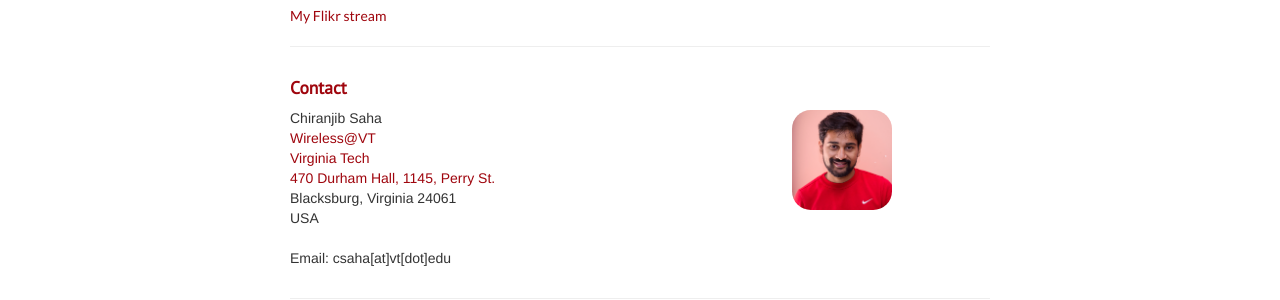
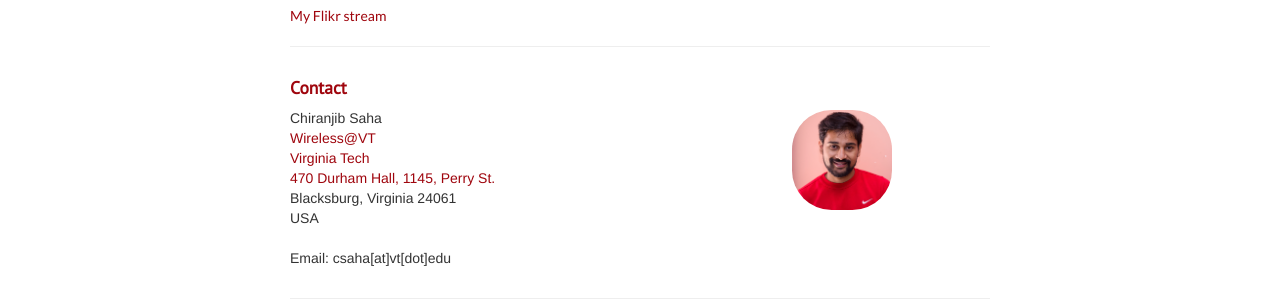
Before and after one commit to chiranjibsaha/chiranjibsaha.github.io, a Jekyll site: the page built from index.md, in a window 1280 px wide. Shown: the part 620-920 px from the top of the page. Built offline with Jekyll 4.4.1, drawn with Linux system fonts in a browser that asks for light colours.

Commit message:
Update kbroman.css

```diff
--- a/assets/themes/twitter/css/kbroman.css
+++ b/assets/themes/twitter/css/kbroman.css
@@ -82,7 +82,7 @@ font-family: 'PT Sans', sans-serif;
   //  height: 500px;
 }
 .profile-pic {
-     border-radius: 20%;
+     border-radius: 40%;
      position: relative;
       width: 100px;
      height: 100px;
```
